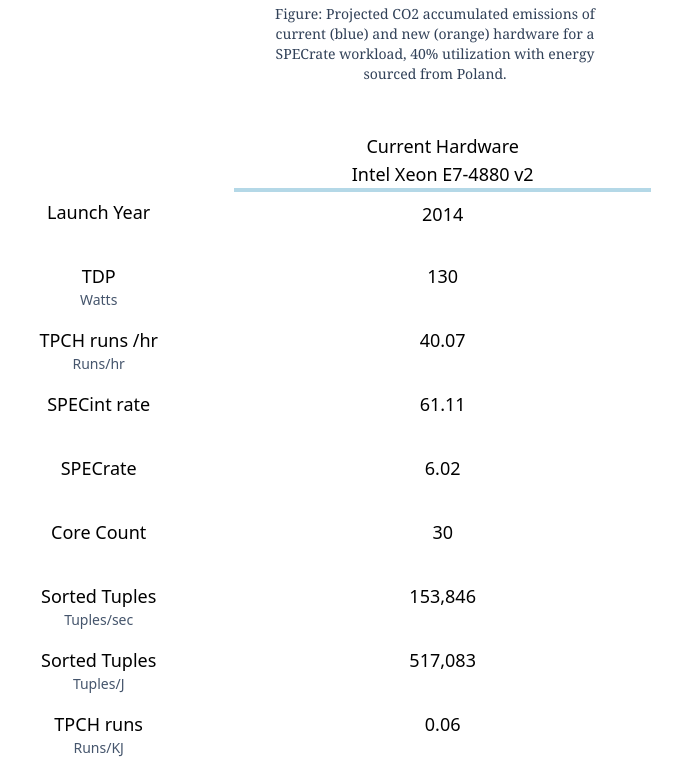
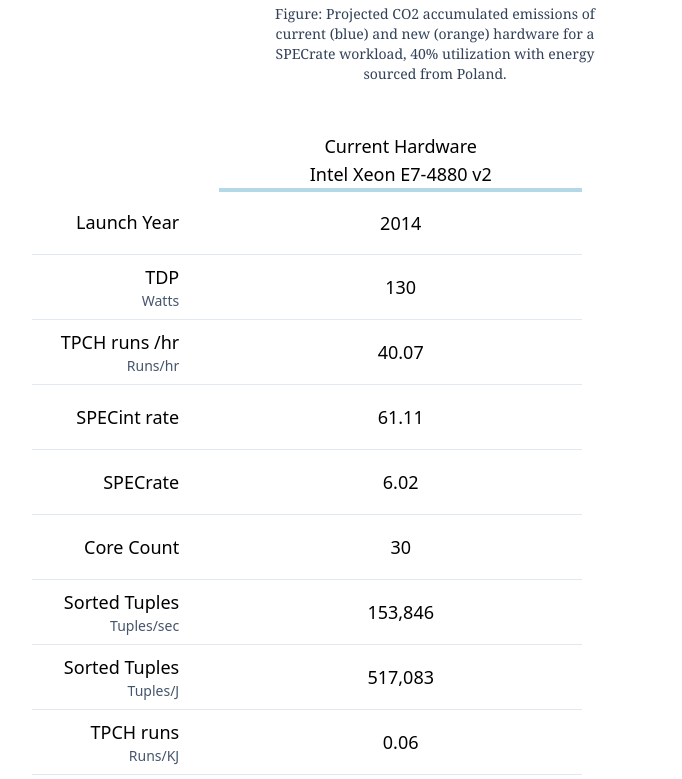
Before and after one commit to hpides/server-buy-advisor, a React (Vite) app in the folder frontend/: page / in a window 1280 px wide. Shown: the part 1440-2219 px from the top of the page, without its empty margins (333-1015 px from the left). Built offline with nearby package versions, Linux system fonts and the light colour scheme.

Commit message:
added percentage change to table

```diff
--- a/frontend/src/assets/data.ts
+++ b/frontend/src/assets/data.ts
@@ -17,7 +17,7 @@
   SPECINTrate_PER_TDP: number;
 }
 
-interface CPUMetric {
+export interface CPUMetric {
   label: keyof CPUEntry;
   unit: string | null;
   tofixed: number;
--- a/frontend/src/partials/BenchmarkEvaluations.tsx
+++ b/frontend/src/partials/BenchmarkEvaluations.tsx
@@ -2,8 +2,8 @@
 import LineChart from "../charts/lineChart";
 import { useBenchmarkContext } from "../utility/BenchmarkContext";
 import { GCI_CONSTANTS } from "../utility/lifecycle_analysis/constants";
-import { addCommaToNumber, yearToYearAndMonth, BLANK_SPACE } from "../utility/UtilityFunctions";
-import CPU_DATA, { CPU_METRICS } from "../assets/data";
+import { addCommaToNumber, yearToYearAndMonth } from "../utility/UtilityFunctions";
+import CPU_DATA, { CPU_METRICS, CPUMetric } from "../assets/data";
 
 // Reusable ListItem Component
 interface ListItemProps {
@@ -23,6 +23,76 @@
       </p>
       <p className="font-semibold text-xl">{value ?? "--"}</p>
     </li>
+  );
+};
+
+interface TableRowProps {
+  name: string;
+  isSingleComparison: boolean;
+  currentHardware: string | undefined;
+  newHardware: string | undefined;
+  CPUMetric: CPUMetric;
+}
+
+interface PercentageBarProps {
+  value: number;
+}
+
+const PercentageBar: React.FC<PercentageBarProps> = ({ value }) => {
+  return (
+    <div className="w-1/2 pl-3 flex items-center text-sm text-green-600 font-medium opacity-70 gap-1">
+      <p>{value}%</p>
+      <span className="h-1 bg-green-600" style={{ width: `${Math.min(value / 2, 100)}%` }}></span>
+    </div>
+  )
+}
+
+const TableRow: React.FC<TableRowProps> = ({ name, isSingleComparison, currentHardware, newHardware, CPUMetric }) => {
+  let curVal: any = Number(currentHardware);
+  let newVal: any = Number(newHardware);
+
+  let percentageChange = null;
+  let higherValue = null;
+
+  if (!isNaN(curVal) && !isNaN(newVal) && curVal !== newVal) {
+    const baseValue = Math.min(curVal, newVal);
+    const increase = ((Math.max(curVal, newVal) - baseValue) / baseValue) * 100;
+
+    percentageChange = Number(increase.toFixed(1))
+    higherValue = curVal > newVal ? "curVal" : "newVal";
+    // if infinite increase we break
+    // if (Number.isFinite(increase)) {
+    // }
+  }
+
+  if (CPUMetric.delimeter) {
+    curVal = addCommaToNumber(curVal);
+    newVal = addCommaToNumber(newVal);
+  }
+
+  const rowPadding = "py-2";
+
+  return (
+    <tr key={name} className="text-center align-middle border-b border-slate-200">
+      <th className={`font-medium flex flex-col text-right pr-10 min-h-16 justify-center ${rowPadding}`}>
+        <span>{name}</span>
+        <span className="text-sm text-slate-600">{CPUMetric.unit}</span>
+      </th>
+      <td className={rowPadding + " px-5"}>
+        <div className="flex relative">
+          <p className={`${isSingleComparison ? 'w-full text-center' : 'w-1/2 text-right'}`}>{curVal}</p>
+          {higherValue === "curVal" && percentageChange && <PercentageBar value={percentageChange} />}
+        </div>
+      </td>
+      {!isSingleComparison && (
+        <td className={rowPadding + " px-5"}>
+          <div className="flex relative">
+            <p className="w-1/2 text-right">{newVal}</p>
+            {higherValue === "newVal" && percentageChange && <PercentageBar value={percentageChange} />}
+          </div>
+        </td>
+      )}
+    </tr>
   );
 };
 
@@ -53,11 +123,11 @@
         </div>
       </div>
       <div>
-        <table className="text-center w-full border-collapse text-lg">
+        <table className="text-center w-4/5 mx-auto border-collapse text-lg">
           <thead>
             <tr>
-              <th></th>
-              <th className="border-b-4 border-[#B4D8E7]">
+              <th className="w-1/5"></th>
+              <th className="w-2/5 border-b-4 border-[#B4D8E7]">
                 <p className="font-light">Current Hardware</p>
                 <p className="font-medium">{currentHardware}</p>
               </th>
@@ -68,26 +138,20 @@
             </tr>
           </thead>
           <tbody>
-            {Object.entries(CPU_METRICS).map(([key, { label, unit, tofixed, delimeter }]) => {
-              let curVal = currentData[label]?.toFixed(tofixed);
-              let newVal = newData[label]?.toFixed(tofixed);
+            {Object.entries(CPU_METRICS).map(([key, CPUMetric]) => {
+              let curVal = currentData[CPUMetric.label]?.toFixed(CPUMetric.tofixed);
+              let newVal = newData[CPUMetric.label]?.toFixed(CPUMetric.tofixed);
 
-              if (delimeter) {
-                curVal = addCommaToNumber(Number(curVal));
-                newVal = addCommaToNumber(Number(newVal));
-              }
-
-              const rowPadding = "py-2"
               return (
-                <tr key={key} className={`${singleComparison ? 'text-center' : 'text-left'} align-top`}>
-                  <th className={`font-medium flex flex-col py-2 ${rowPadding}`}>
-                    <span>{key}</span>
-                    <span className="text-sm text-slate-600">{unit || BLANK_SPACE}</span>
-                  </th>
-                  <td className={rowPadding + ' px-5'}>{curVal}</td> {/* Placeholder for Current Hardware Value */}
-                  <td className={rowPadding + ' px-5'} hidden={singleComparison}>{newVal}</td> {/* Placeholder for New Hardware Value */}
-                </tr>
-              )})}
+                <TableRow
+                  name={key}
+                  isSingleComparison={singleComparison}
+                  currentHardware={curVal}
+                  newHardware={newVal}
+                  CPUMetric={CPUMetric}
+                />
+              )
+            })}
           </tbody>
           {/*
           <tbody>
--- a/frontend/src/partials/BenchmarkSettings.tsx
+++ b/frontend/src/partials/BenchmarkSettings.tsx
@@ -109,7 +109,7 @@
         </div>
       </div>
       <div className="flex flex-col border-2 border-[#D4722E] rounded-xl px-4 py-3 font-normal w-1/3">
-        <p className="font-normap w-full text-wrap">Workload Performance indicator</p>
+        <p className="font-normap font-medium w-full text-wrap">Workload Performance indicator</p>
         <table>
           <tr>
             <td>Current Hardware:</td>
--- a/frontend/src/utility/BenchmarkContext.tsx
+++ b/frontend/src/utility/BenchmarkContext.tsx
@@ -54,7 +54,7 @@
   const newPerformanceIndicator = CPU_DATA[newHardware][WORKLOAD_MAPPING[workload]];
   const singleComparison = currentHardware == newHardware;
 
-  // Old System: Intel Xeon E7-4880, released 2014
+  // Old System
   const oldSystem = new System(
     541 / 100, // dieSize in cm^2
     oldPerformanceIndicator, // performanceIndicator
@@ -65,7 +65,7 @@
     CPU_DATA[currentHardware].TDP // cpuTdp in Watts
   );
 
-  // New System: Intel Platinum 8480CL, released 2023
+  // New System
   const newSystem = new System(
     (4 * 477) / 100, // dieSize in cm^2
     newPerformanceIndicator, // performanceIndicator
```
